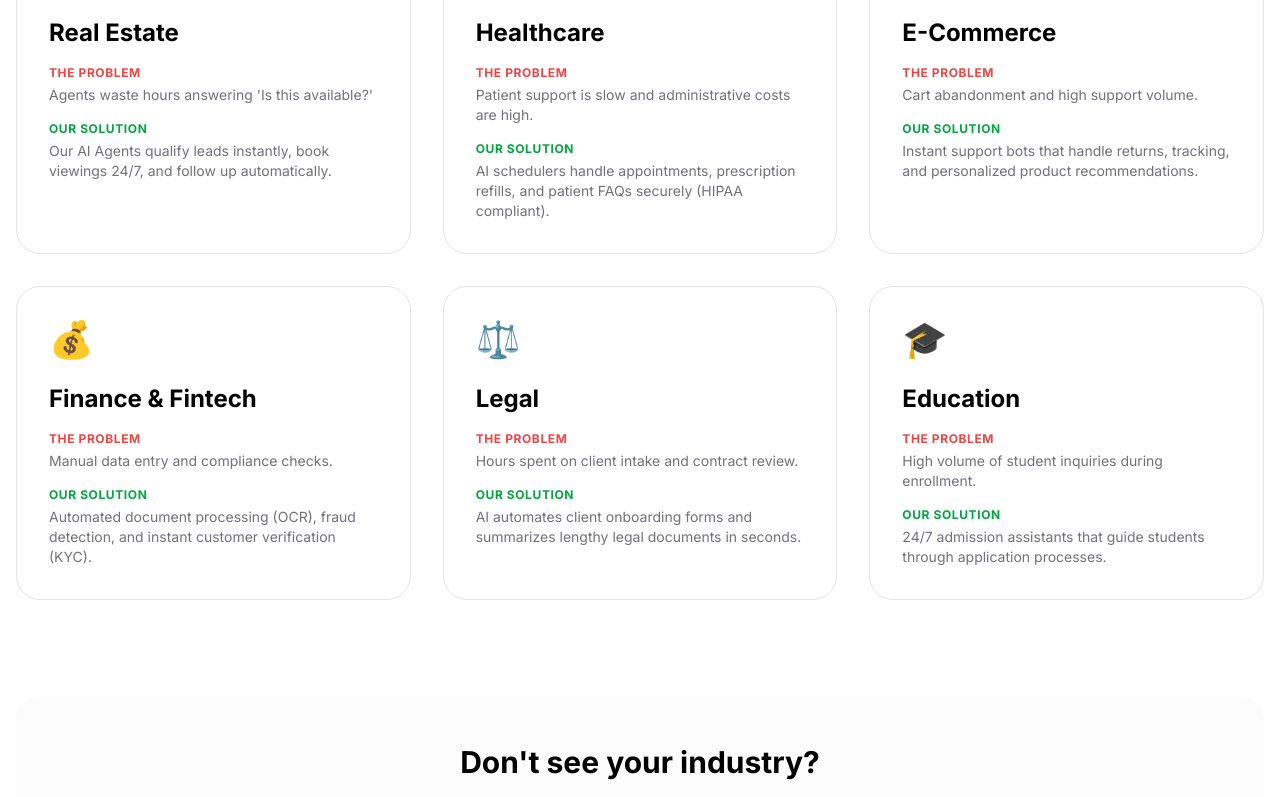
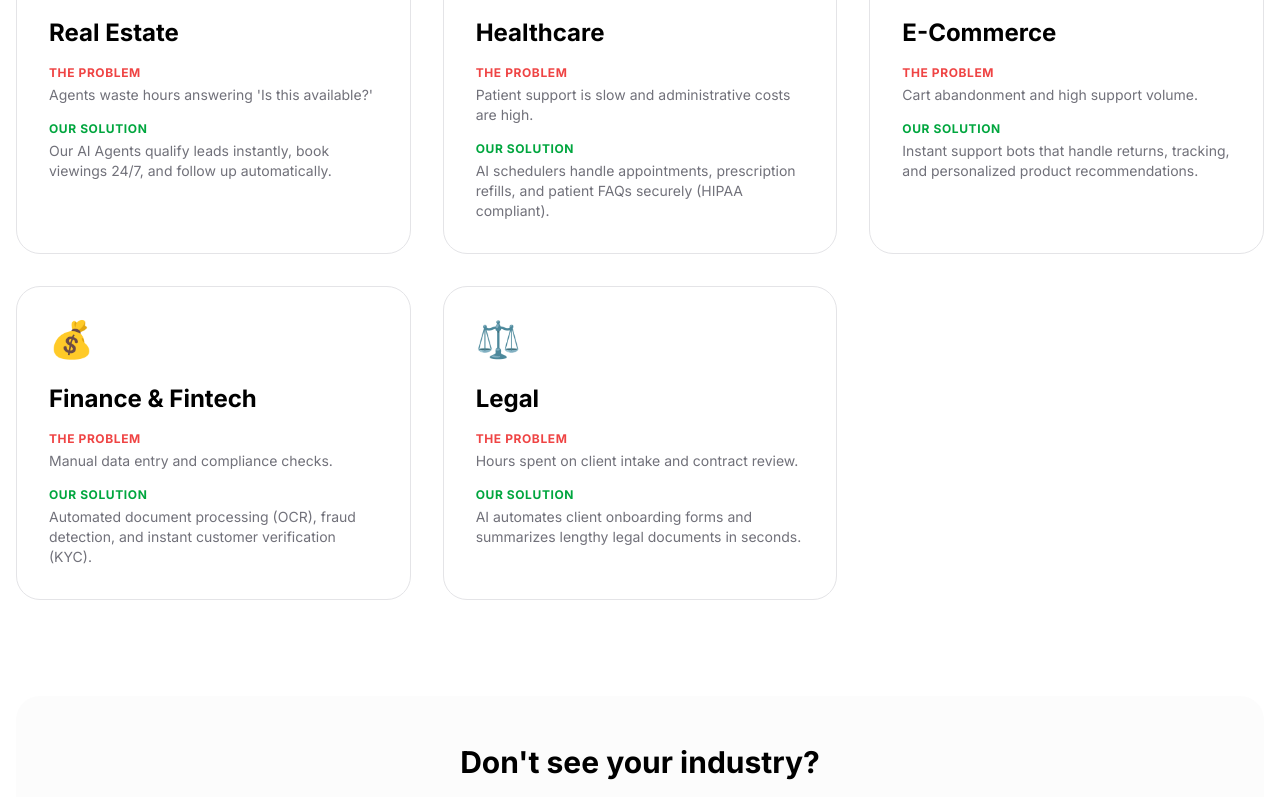
Before and after one commit to Tayyabhusayn/uywnix, a Next.js app: page /industries in a window 1280 px wide. Shown: the part 405-1202 px from the top of the page. Built offline with nearby package versions, Linux system fonts and the light colour scheme.

Commit message:
Remove Education from Industries list

```diff
--- a/app/industries/page.tsx
+++ b/app/industries/page.tsx
@@ -36,12 +36,6 @@ const industries = [
     title: "Legal",
     problem: "Hours spent on client intake and contract review.",
     solution: "AI automates client onboarding forms and summarizes lengthy legal documents in seconds."
-  },
-  {
-    icon: "🎓",
-    title: "Education",
-    problem: "High volume of student inquiries during enrollment.",
-    solution: "24/7 admission assistants that guide students through application processes."
   }
 ];
 
```
